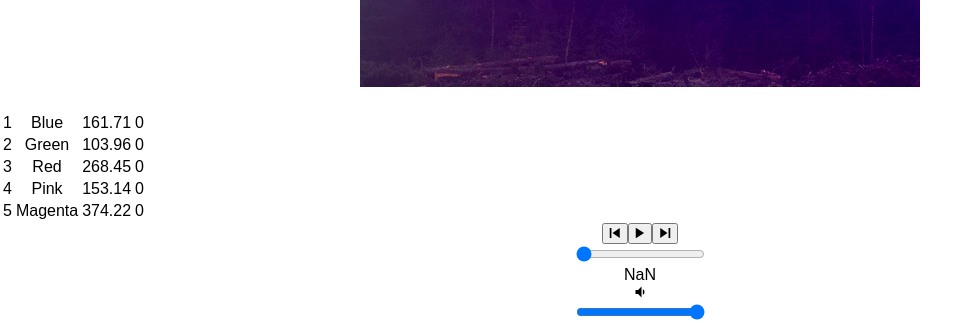
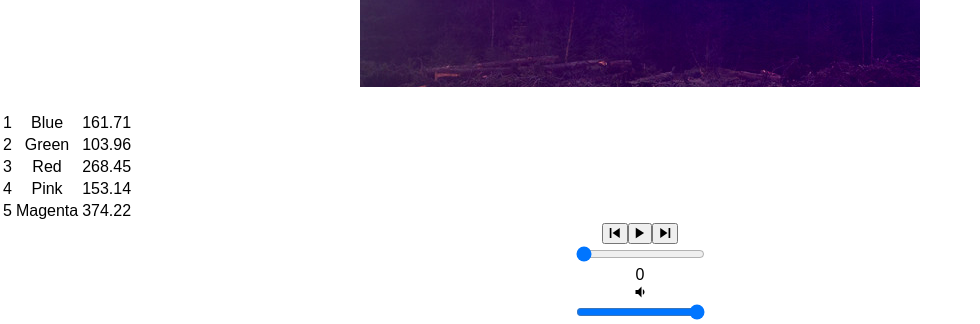
Before and after one commit to amanij7/bloc-jams-react, a React (Create React App) app: page /album/the-colors in a window 1280 px wide. Shown: the part 571-895 px from the top of the page, without its empty margins (0-980 px from the left). Built offline with nearby package versions, Linux system fonts and the light colour scheme.

Commit message:
range input 4

```diff
--- a/src/components/Album.js
+++ b/src/components/Album.js
@@ -49,7 +49,7 @@
      this.audioElement.removeEventListener('durationchange', this.eventListeners.durationchange);
      this.audioElement.removeEventListener('volumechange', this.eventListeners.volumechange);
   };
-  ssetSong(song) {
+  setSong(song) {
     this.audioElement.src = song.audioSrc;
     this.setState({ currentSong: song });
   }
@@ -143,7 +143,6 @@
           </td>
           <td>{song.title}</td>
           <td>{song.duration}</td>
-          <td>{this.formatTime(this.audioElement.currentTime)}</td>
         </tr>
       )
     }
--- a/src/components/PlayerBar.js
+++ b/src/components/PlayerBar.js
@@ -28,7 +28,7 @@
            step="0.01"
            onChange={this.props.handleTimeChange}
          />
-         <div className="total-time">{this.props.duration}</div>
+         <div className="total-time">{this.props.formatTime(this.props.currentTime)}</div>
           </section>
           <section id="volume-control">
             <div className="icon ion-md-volume-low"></div>
```
